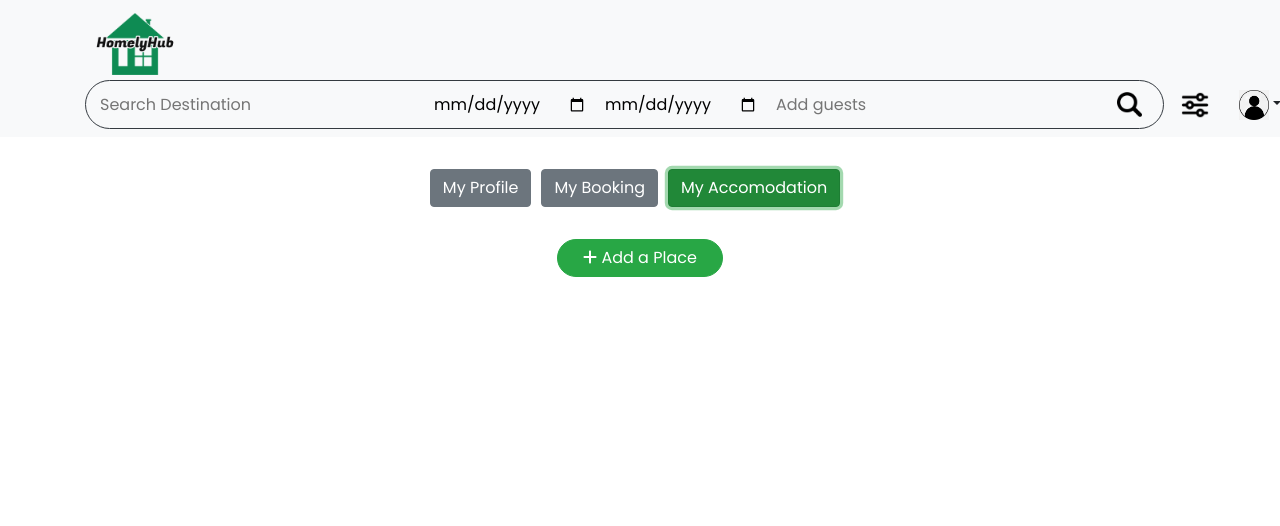
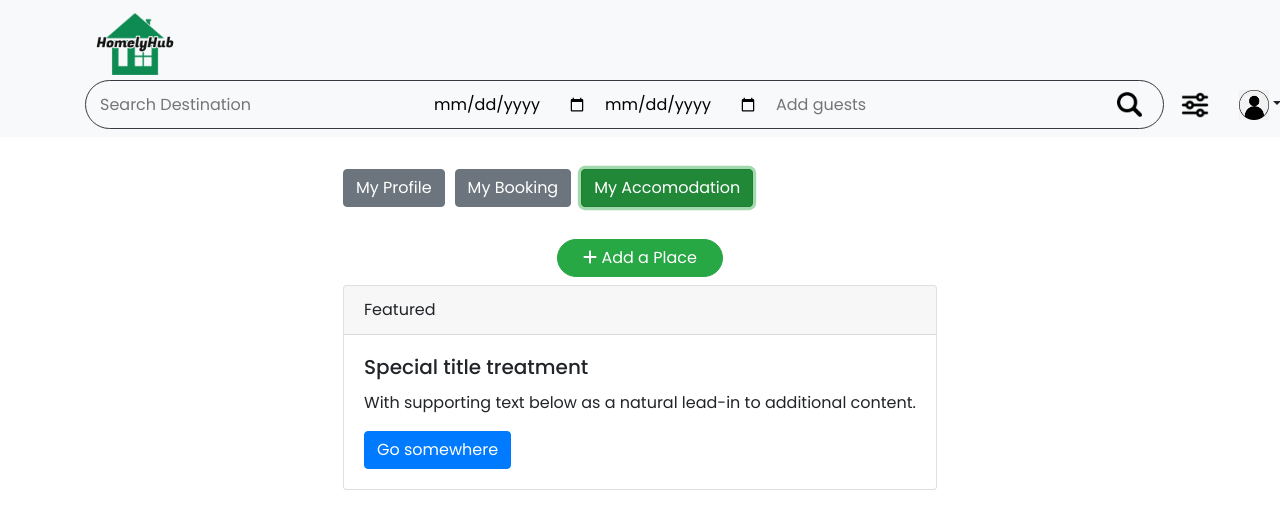
Before and after one commit to AirStay/AirStay, a React (Create React App) app: page /profile in a window 1280 px wide. Both pictures are taken after a click on the button "My Accomodation". Shown: the top 526 px of the page. Built offline with nearby package versions, Linux system fonts and the light colour scheme; no server answers; a web font is replaced by a local one.

Commit message:
showacco

```diff
--- a/src/App.js
+++ b/src/App.js
@@ -10,6 +10,7 @@
 import Profile from './Components/Profile';
 import Payment from './Components/Payment';
 import MyAccommodation from './Components/MyAccomodation';
+import Showacco from './Components/Showacco';
 
 function App() {
   return (
--- a/src/Components/Home.js
+++ b/src/Components/Home.js
@@ -1,5 +1,6 @@
 import React from 'react';
 import { Link } from 'react-router-dom';
+import Showacco from './Showacco';
 
 const Home = () => {
   return (
@@ -12,6 +13,7 @@
           <Link to="#" className="btn btn-primary">Go somewhere</Link>
         </div>
       </div>
+
     </div>
   );
 }
--- a/src/Components/Profile.js
+++ b/src/Components/Profile.js
@@ -1,6 +1,7 @@
 import React, { useEffect, useState } from 'react';
 import { Link } from 'react-router-dom';
 import Accommodation from './Accomodation';
+import Showacco from './Showacco';
 // Import CSS file for styles (if needed)
 
 const UserInfo = ({ fullName, emailAddress, phoneNumber }) => {
@@ -241,6 +242,7 @@
         {activeButton === 'accommodation' && (
           <div className="profile-details mt-4">
             <Accommodation/>
+          <Showacco/>
           </div>
         )}
       </div>
--- /dev/null
+++ b/src/Components/Showacco.js
@@ -0,0 +1,19 @@
+import Button from 'react-bootstrap/Button';
+import Card from 'react-bootstrap/Card';
+
+function Showacco() {
+  return (
+    <Card>
+      <Card.Header>Featured</Card.Header>
+      <Card.Body>
+        <Card.Title>Special title treatment</Card.Title>
+        <Card.Text>
+          With supporting text below as a natural lead-in to additional content.
+        </Card.Text>
+        <Button variant="primary">Go somewhere</Button>
+      </Card.Body>
+    </Card>
+  );
+}
+
+export default Showacco;
```
